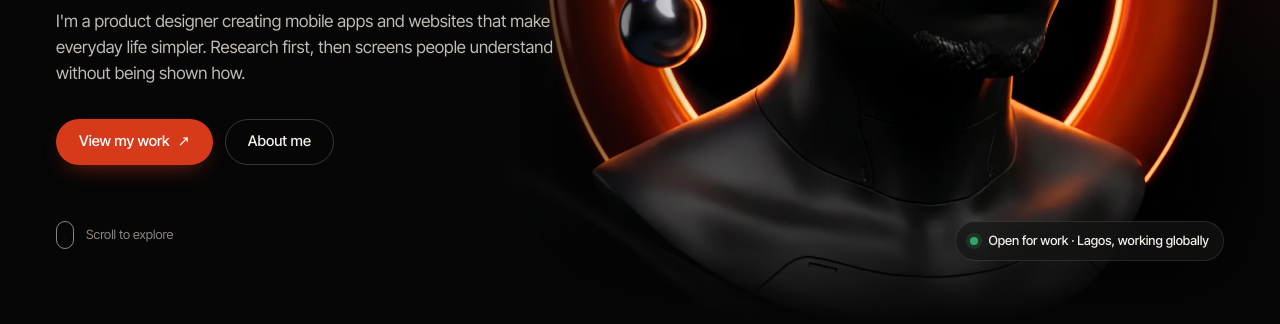
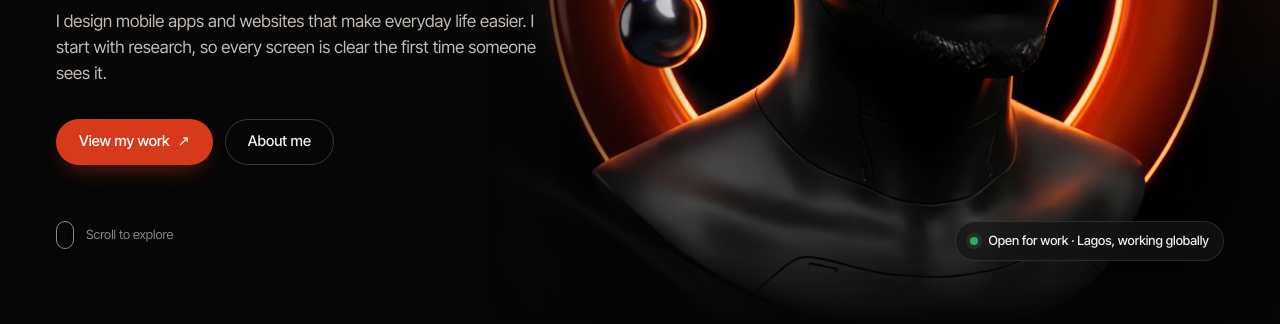
Before and after one commit to adeagboademola345-prog/portfolio, a website: page site/index.html in a window 1280 px wide. Shown: the part 476-800 px from the top of the page. Drawn offline with Linux system fonts and the light colour scheme.

Commit message:
Rewrite hero intro in plainer English
Co-Authored-By: Claude Opus 5.5 <noreply@anthropic.com>
Claude-Session: https://claude.ai/code/session_012wdkjuURioDWMd9aBAa1Bn

```diff
--- a/site/index.html
+++ b/site/index.html
@@ -91,7 +91,7 @@
             <span class="ln">Design.</span>
             <span class="ln serif accent">Build.</span>
           </h1>
-          <p class="hero-lede">I'm a product designer creating mobile apps and websites that make everyday life simpler. Research first, then screens people understand without being shown how.</p>
+          <p class="hero-lede">I design mobile apps and websites that make everyday life easier. I start with research, so every screen is clear the first time someone sees it.</p>
           <div class="hero-cta">
             <a class="pill pill-accent" href="#work">View my work <span aria-hidden="true">↗</span></a>
             <a class="pill pill-line" href="#about">About me</a>
```
